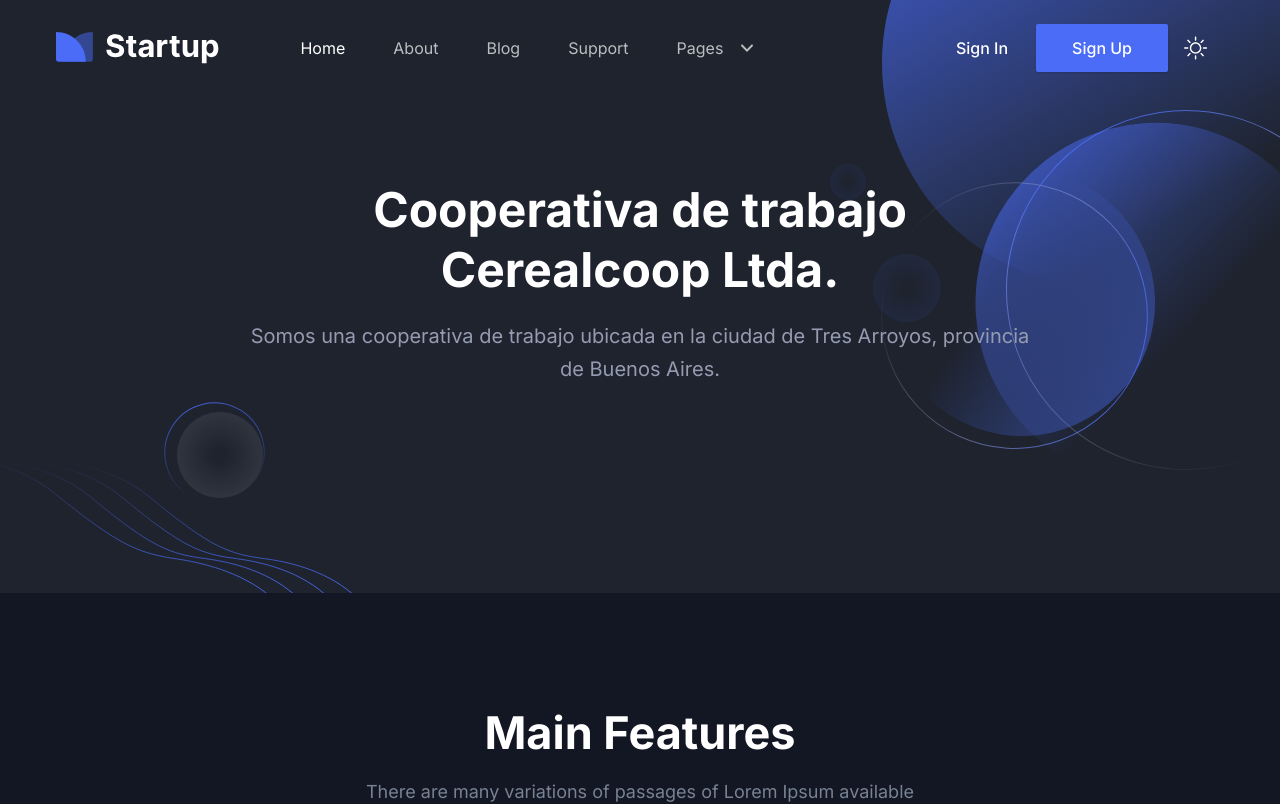
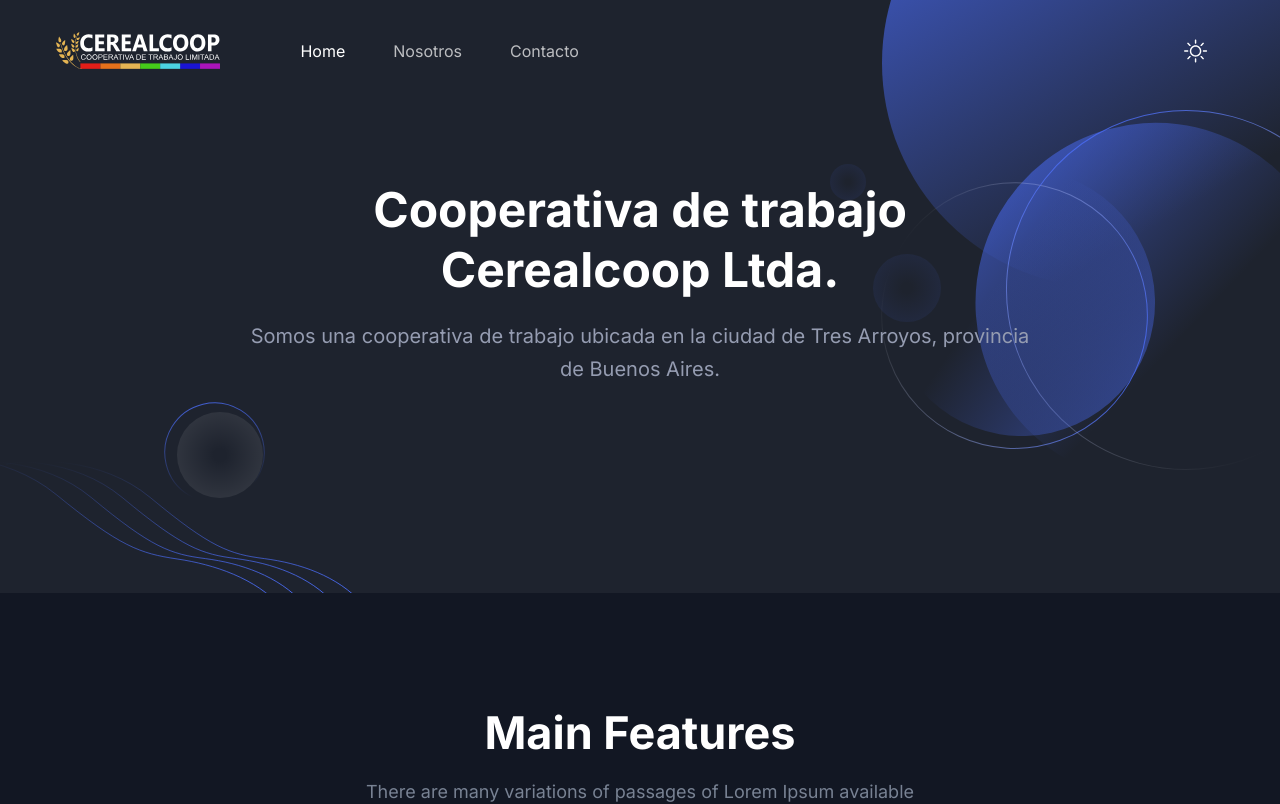
Before and after one commit to JuanMolfese/cerealcoop, a Next.js app: page / in a window 1280 px wide. Shown: the top 804 px of the page. Built offline with nearby package versions, Linux system fonts and the light colour scheme.

Commit message:
se trabaja el header, se comentan signin y signup, se carga logo white y black mode.

```diff
--- a/components/Header/ThemeToggler.tsx
+++ b/components/Header/ThemeToggler.tsx
@@ -4,7 +4,7 @@
   const { theme, setTheme } = useTheme();
   return (
     <button aria-label='theme toggler'
-      onClick={() => setTheme(theme === "dark" ? "light" : "dark")}
+      onClick={() => setTheme(theme === "light" ? "dark" : "light")}
       className="flex items-center justify-center text-black rounded-full cursor-pointer bg-gray-2 dark:bg-dark-bg h-9 w-9 dark:text-white md:h-14 md:w-14"
     >
       <svg
--- a/components/Header/index.tsx
+++ b/components/Header/index.tsx
@@ -64,7 +64,7 @@
                   className="w-full dark:hidden"
                 />
                 <Image
-                  src="/images/logo/logo.svg"
+                  src="/images/logo/logo_coop_wt.svg"
                   alt="logo"
                   width={140}
                   height={30}
@@ -98,7 +98,7 @@
                 </button>
                 <nav
                   id="navbarCollapse"
-                  className={`navbar absolute right-0 z-30 w-[250px] rounded border-[.5px] border-body-color/50 bg-white px-6 py-4 duration-300 dark:border-body-color/20 dark:bg-dark lg:visible lg:static lg:w-auto lg:border-none lg:!bg-transparent lg:p-0 lg:opacity-100 ${
+                  className={`navbar absolute right-0 z-30 w-[80%] rounded border-[1px] border-body-color/50 bg-white px-6 py-4 duration-300 dark:border-body-color/20 dark:bg-dark lg:visible lg:static lg:w-auto lg:border-none lg:!bg-transparent lg:p-0 lg:opacity-100 ${
                     navbarOpen
                       ? "visibility top-full opacity-100"
                       : "invisible top-[120%] opacity-0"
@@ -110,7 +110,7 @@
                         {menuItem.path ? (
                           <Link
                             href={menuItem.path}
-                            className={`flex py-2 text-base lg:mr-0 lg:inline-flex lg:px-0 lg:py-6 ${
+                            className={`flex py-2 text-base justify-center lg:mr-0 lg:inline-flex lg:px-0 lg:py-6 ${
                               usePathName === menuItem.path
                                 ? "text-primary dark:text-white"
                                 : "text-dark hover:text-primary dark:text-white/70 dark:hover:text-white"
@@ -159,7 +159,7 @@
                 </nav>
               </div>
               <div className="flex items-center justify-end pr-16 lg:pr-0">
-                <Link
+               {/*  <Link
                   href="/signin"
                   className="hidden px-7 py-3 text-base font-medium text-dark hover:opacity-70 dark:text-white md:block"
                 >
@@ -170,7 +170,7 @@
                   className="ease-in-up shadow-btn hover:shadow-btn-hover hidden rounded-sm bg-primary px-8 py-3 text-base font-medium text-white transition duration-300 hover:bg-opacity-90 md:block md:px-9 lg:px-6 xl:px-9"
                 >
                   Sign Up
-                </Link>
+                </Link> */}
                 <div>
                   <ThemeToggler />
                 </div>
--- a/components/Header/menuData.tsx
+++ b/components/Header/menuData.tsx
@@ -7,25 +7,25 @@
     path: "/",
     newTab: false,
   },
-  {
+/*   {
     id: 2,
-    title: "About",
+    title: "Nosotros",
     path: "/about",
     newTab: false,
-  },
+  }, */
   {
     id: 33,
-    title: "Blog",
+    title: "Nosotros",
     path: "/blog",
     newTab: false,
   },
   {
     id: 3,
-    title: "Support",
+    title: "Contacto",
     path: "/contact",
     newTab: false,
   },
-  {
+  /* {
     id: 4,
     title: "Pages",
     newTab: false,
@@ -79,6 +79,6 @@
         newTab: false,
       },
     ],
-  },
+  }, */
 ];
 export default menuData;
```
Also changed, not shown: public/images/logo/logo_coop_wt.svg (added).
